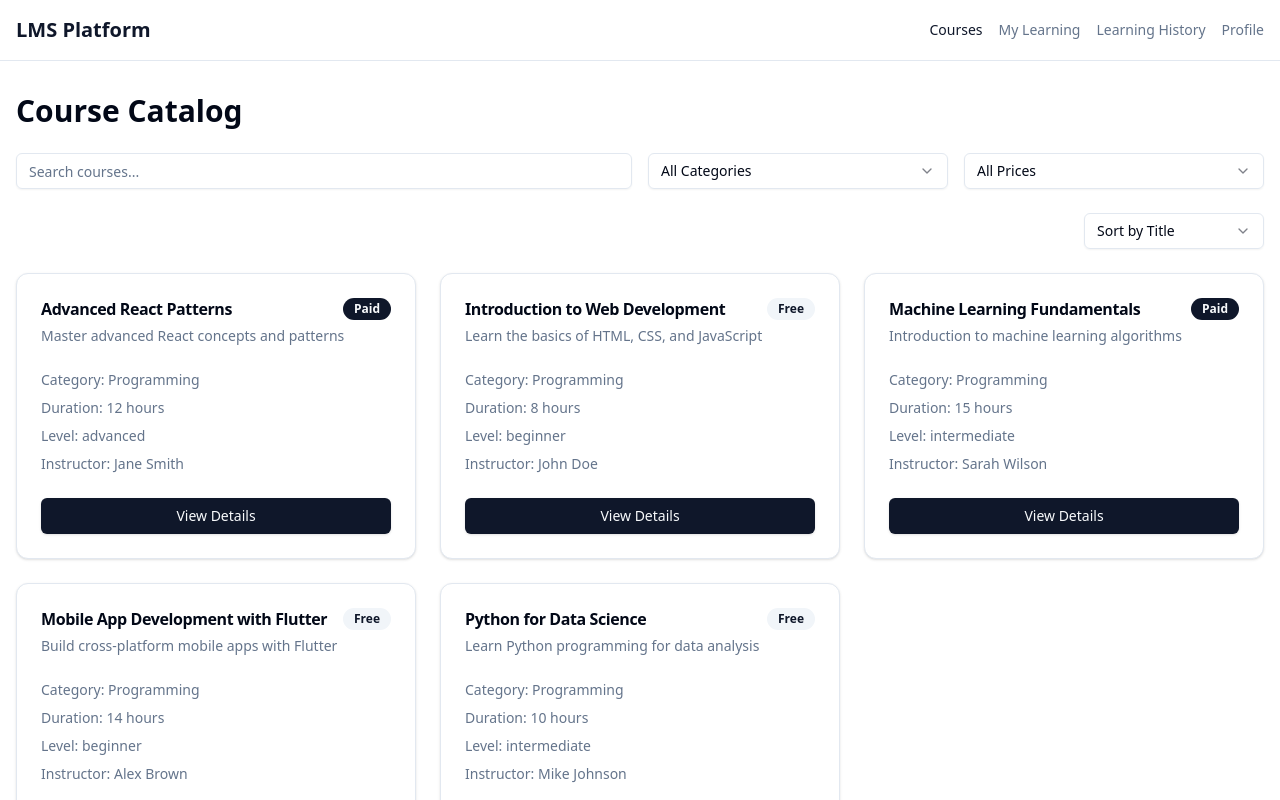
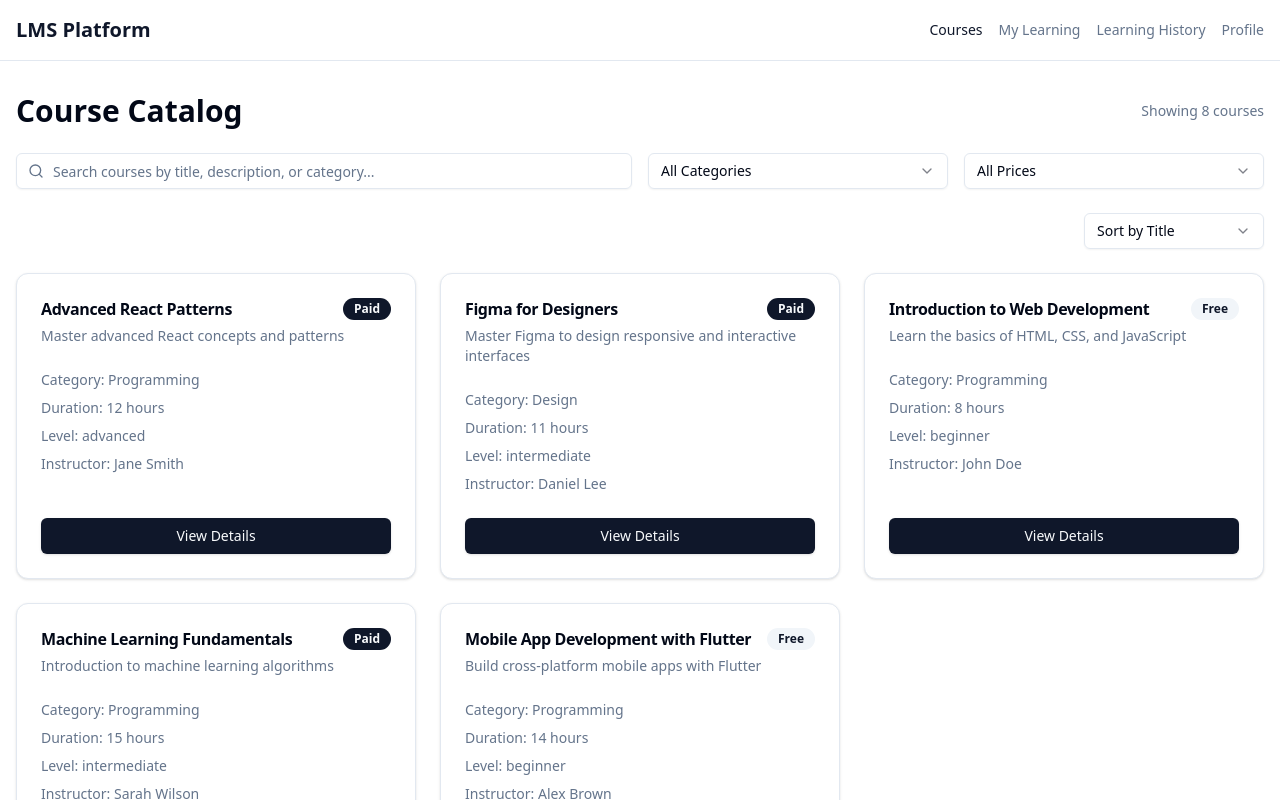
Before and after one commit to sumoncse19/simple-lms, a React (Vite) app: page / in a window 1280 px wide. Shown: the top 800 px of the page. Built offline with nearby package versions, Linux system fonts and the light colour scheme.

Commit message:
Fix searching and filtering course issue

```diff
--- a/src/pages/CourseCatalog.tsx
+++ b/src/pages/CourseCatalog.tsx
@@ -1,4 +1,4 @@
-import { useEffect, useState } from "react";
+import { useEffect, useState, useCallback } from "react";
 import { Link } from "react-router-dom";
 import { Input } from "@/components/ui/input";
 import {
@@ -18,34 +18,49 @@ import {
   SelectValue,
 } from "@/components/ui/select";
 import { Badge } from "@/components/ui/badge";
+import { Search } from "lucide-react";
 import type { Course } from "@/types";
 import { getCourses, getTotalCourses } from "@/services/storage";
 
 const PAGE_SIZE = 5;
+const SEARCH_DEBOUNCE_MS = 300;
 
 const CourseCatalog = () => {
-  const [courses, setCourses] = useState<Course[]>([]);
+  const [allCourses, setAllCourses] = useState<Course[]>([]);
   const [searchQuery, setSearchQuery] = useState("");
   const [selectedCategory, setSelectedCategory] = useState<string>("all");
   const [priceFilter, setPriceFilter] = useState<string>("all");
   const [sortBy, setSortBy] = useState<string>("title");
   const [currentPage, setCurrentPage] = useState(1);
-  const [totalCourses, setTotalCourses] = useState(0);
   const [isLoading, setIsLoading] = useState(true);
+  const [isSearching, setIsSearching] = useState(false);
   const [error, setError] = useState<string | null>(null);
   const [categories, setCategories] = useState<string[]>([]);
+
+  // Debounced search function
+  const debouncedSearch = useCallback(
+    (query: string) => {
+      const timer = setTimeout(() => {
+        setIsSearching(false);
+      }, SEARCH_DEBOUNCE_MS);
+      return () => clearTimeout(timer);
+    },
+    []
+  );
 
   useEffect(() => {
     const loadCourses = () => {
       try {
         setIsLoading(true);
         setError(null);
-        const allCourses = getCourses(currentPage, PAGE_SIZE);
-        setCourses(allCourses);
-        setTotalCourses(getTotalCourses());
+        // Get all courses without pagination
+        const courses = getCourses();
+        setAllCourses(courses);
 
         // Extract unique categories
-        const uniqueCategories = Array.from(new Set(allCourses.map(course => course.category)));
+        const uniqueCategories = Array.from(
+          new Set(courses.map((course) => course.category))
+        );
         setCategories(uniqueCategories);
       } catch (err) {
         setError("Failed to load courses. Please try again later.");
@@ -56,14 +71,25 @@ const CourseCatalog = () => {
     };
 
     loadCourses();
-  }, [currentPage]);
+  }, []);
+
+  // Handle search input changes
+  const handleSearchChange = (e: React.ChangeEvent<HTMLInputElement>) => {
+    const query = e.target.value;
+    setSearchQuery(query);
+    setIsSearching(true);
+    setCurrentPage(1); // Reset to first page on new search
+    debouncedSearch(query);
+  };
 
   // Filter and sort courses
-  const filteredAndSortedCourses = courses
+  const filteredAndSortedCourses = allCourses
     .filter((course) => {
+      const searchLower = searchQuery.toLowerCase();
       const matchesSearch =
-        course.title.toLowerCase().includes(searchQuery.toLowerCase()) ||
-        course.description.toLowerCase().includes(searchQuery.toLowerCase());
+        course.title.toLowerCase().includes(searchLower) ||
+        course.description.toLowerCase().includes(searchLower) ||
+        course.category.toLowerCase().includes(searchLower);
       const matchesCategory =
         selectedCategory === "all" || course.category === selectedCategory;
       const matchesPrice =
@@ -82,7 +108,18 @@ const CourseCatalog = () => {
       return 0;
     });
 
-  const totalPages = Math.ceil(totalCourses / PAGE_SIZE);
+  // Apply pagination to filtered results
+  const paginatedCourses = filteredAndSortedCourses.slice(
+    (currentPage - 1) * PAGE_SIZE,
+    currentPage * PAGE_SIZE
+  );
+
+  const totalPages = Math.ceil(filteredAndSortedCourses.length / PAGE_SIZE);
+
+  // Reset to first page when filters change
+  useEffect(() => {
+    setCurrentPage(1);
+  }, [selectedCategory, priceFilter, sortBy]);
 
   if (error) {
     return (
@@ -107,17 +144,29 @@ const CourseCatalog = () => {
     <div className="space-y-6">
       <div className="flex items-center justify-between">
         <h1 className="text-3xl font-bold">Course Catalog</h1>
+        <p className="text-sm text-muted-foreground">
+          Showing {filteredAndSortedCourses.length} courses
+        </p>
       </div>
 
       <div className="grid gap-4 md:grid-cols-4">
-        <div className="md:col-span-2">
-          <Input
-            type="search"
-            placeholder="Search courses..."
-            value={searchQuery}
-            onChange={(e) => setSearchQuery(e.target.value)}
-            aria-label="Search courses"
-          />
+        <div className="md:col-span-2 relative">
+          <div className="relative">
+            <Search className="absolute left-3 top-1/2 transform -translate-y-1/2 h-4 w-4 text-muted-foreground" />
+            <Input
+              type="search"
+              placeholder="Search courses by title, description, or category..."
+              value={searchQuery}
+              onChange={handleSearchChange}
+              className="pl-9"
+              aria-label="Search courses"
+            />
+          </div>
+          {isSearching && (
+            <div className="absolute right-3 top-1/2 transform -translate-y-1/2">
+              <div className="animate-spin rounded-full h-4 w-4 border-b-2 border-primary"></div>
+            </div>
+          )}
         </div>
         <Select value={selectedCategory} onValueChange={setSelectedCategory}>
           <SelectTrigger>
@@ -157,7 +206,7 @@ const CourseCatalog = () => {
       </div>
 
       <div className="grid grid-cols-1 gap-6 sm:grid-cols-2 lg:grid-cols-3">
-        {filteredAndSortedCourses.map((course) => (
+        {paginatedCourses.map((course) => (
           <Card key={course.id} className="flex flex-col">
             <CardHeader>
               <div className="flex items-center justify-between">
@@ -196,8 +245,19 @@ const CourseCatalog = () => {
       {filteredAndSortedCourses.length === 0 && (
         <div className="text-center py-8">
           <p className="text-muted-foreground">
-            No courses found matching your criteria.
+            {searchQuery
+              ? "No courses found matching your search criteria."
+              : "No courses found matching your filters."}
           </p>
+          {searchQuery && (
+            <Button
+              variant="outline"
+              className="mt-4"
+              onClick={() => setSearchQuery("")}
+            >
+              Clear Search
+            </Button>
+          )}
         </div>
       )}
 
@@ -215,9 +275,7 @@ const CourseCatalog = () => {
           </span>
           <Button
             variant="outline"
-            onClick={() =>
-              setCurrentPage((p) => Math.min(totalPages, p + 1))
-            }
+            onClick={() => setCurrentPage((p) => Math.min(totalPages, p + 1))}
             disabled={currentPage === totalPages}
           >
             Next
--- a/src/services/storage.ts
+++ b/src/services/storage.ts
@@ -25,13 +25,13 @@ const SAMPLE_COURSES: Course[] = [
   },
   {
     id: "3",
-    title: "Python for Data Science",
-    description: "Learn Python programming for data analysis",
-    category: "Programming",
-    duration: 10,
-    isFree: true,
+    title: "Figma for Designers",
+    description: "Master Figma to design responsive and interactive interfaces",
+    category: "Design",
+    duration: 11,
+    isFree: false,
     level: "intermediate",
-    instructor: "Mike Johnson",
+    instructor: "Daniel Lee",
   },
   {
     id: "4",
@@ -66,13 +66,13 @@ const SAMPLE_COURSES: Course[] = [
   },
   {
     id: "7",
-    title: "Figma for Designers",
-    description: "Master Figma to design responsive and interactive interfaces",
-    category: "Design",
-    duration: 11,
-    isFree: false,
+    title: "Python for Data Science",
+    description: "Learn Python programming for data analysis",
+    category: "Programming",
+    duration: 10,
+    isFree: true,
     level: "intermediate",
-    instructor: "Daniel Lee",
+    instructor: "Mike Johnson",
   },
   {
     id: "8",
```
